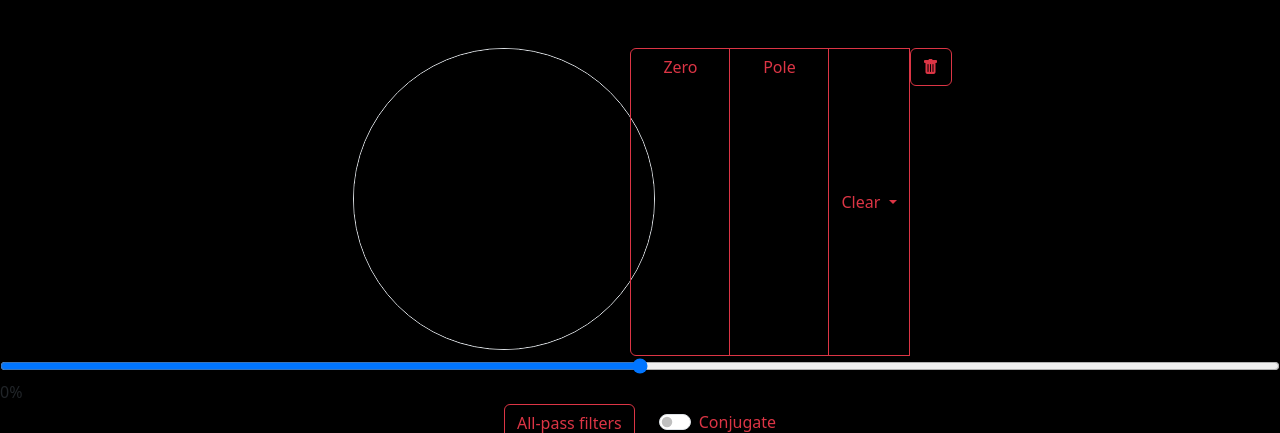
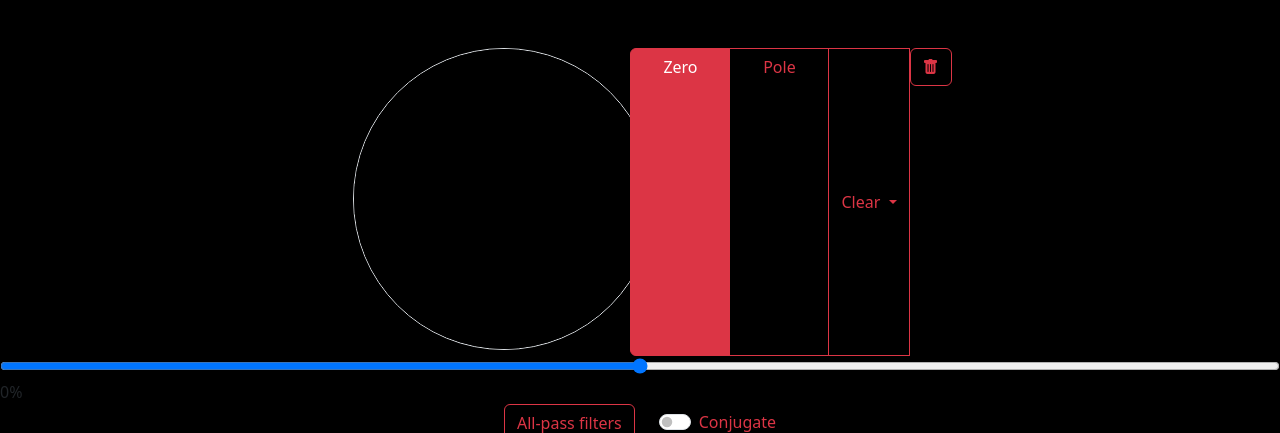
Before and after one commit to mariamgamal70/Digital-filter-designer, a Python web app: template templates/index.html in a window 1280 px wide. Shown: the part 78-511 px from the top of the page. Run offline with Jinja, Linux system fonts and the light colour scheme; the template is opened without the code that fills it, so the values that code supplies are empty; some libraries are stand-ins or nearby versions.

Commit message:
Revert "w"
This reverts commit b9f41c33b440d2fba35a2a3848a898e04512cd77.

```diff
--- a/templates/index.html
+++ b/templates/index.html
@@ -27,14 +27,13 @@
         </div>
     </header>
     <div class="d-flex flex-wrap justify-content-center mt-5">
-        <div style="position: relative; left: 25px;" id="canvascontainer"><canvas id="unitcirclecanva" width="300"
-                height="300" style="border: 1px solid #d3d3d388" class="border rounded-circle"></canvas></div>
+        <div style="position: relative; left: 25px;" id="canvascontainer" ><canvas id="unitcirclecanva" width="300" height="300" style="border: 1px solid #d3d3d388" class="border rounded-circle" ></canvas></div>
             <br>
             <div class="btn-group" role="group" aria-label="Basic radio toggle button group">
-            <input type="radio" class="btn-check" name="btnradio" id="zero" autocomplete="off">
+                <input type="radio" class="btn-check" name="btnradio" id="btnradio1" autocomplete="off" checked>
                 <label class="btn btn-outline-danger" for="btnradio1" style="width: 100px;">Zero</label>
 
-            <input type="radio" class="btn-check" name="btnradio" id="pole" autocomplete="off">
+                <input type="radio" class="btn-check" name="btnradio" id="btnradio2" autocomplete="off">
                 <label class="btn btn-outline-danger" for="btnradio2" style="width: 100px;">Pole</label>
 
                 <div class="btn-group">
```
Lines whose indentation alone changed are shown as unchanged.
